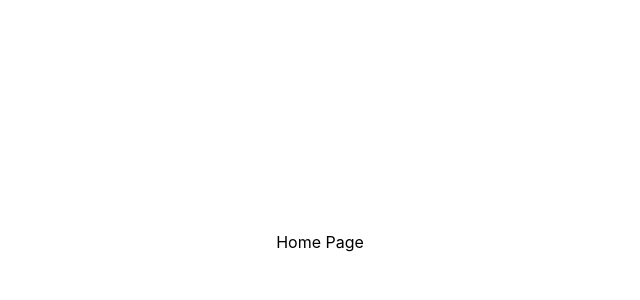
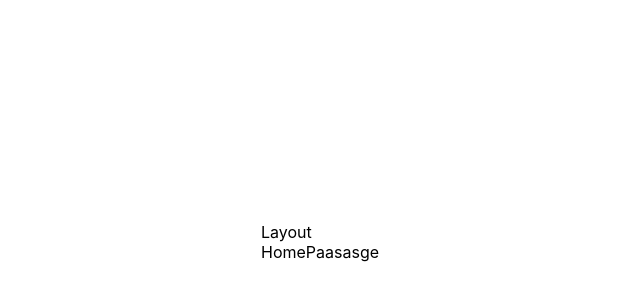
Before and after one commit to nullsploit01/odyssify, a React (Vite) app in the folder client/: page / in a window 1280 px wide. Shown: the part 158-458 px from the top of the page, without its empty margins (320-960 px from the left). Built offline with nearby package versions, Linux system fonts and the light colour scheme.

Commit message:
setup basic hoc for layouting

```diff
--- /dev/null
+++ b/client/src/components/hoc/with-template/index.tsx
@@ -0,0 +1,15 @@
+import { FC, PropsWithChildren } from 'react'
+
+const withTemplate = (Component: FC, Template: FC<PropsWithChildren>) => {
+  const UpdatedComponent = () => {
+    return (
+      <Template>
+        <Component />
+      </Template>
+    )
+  }
+
+  return UpdatedComponent
+}
+
+export default withTemplate
--- /dev/null
+++ b/client/src/components/templates/layout/index.tsx
@@ -0,0 +1,7 @@
+import { FC, PropsWithChildren } from 'react'
+
+const Layout: FC<PropsWithChildren> = ({ children }) => {
+  return <div>Layout{children}</div>
+}
+
+export default Layout
--- a/client/src/pages/home/index.tsx
+++ b/client/src/pages/home/index.tsx
@@ -1,11 +1,12 @@
-import { Fragment } from 'react'
+import { FC } from 'react'
 
-const HomePage = () => {
-  return (
-    <Fragment>
-      <div>Home Page</div>
-    </Fragment>
-  )
+import withTemplate from 'src/components/hoc/with-template'
+import Layout from 'src/components/templates/layout'
+
+const HomePage: FC = () => {
+  return <div>HomePaasasge</div>
 }
 
-export default HomePage
+const HomePageWithTemplate = withTemplate(HomePage, Layout)
+
+export default HomePageWithTemplate
--- a/client/src/theme/index.ts
+++ b/client/src/theme/index.ts
@@ -1,5 +1,5 @@
 import { theme, ThemeConfig } from 'antd'
 
 export const appTheme: ThemeConfig = {
-  algorithm: theme.darkAlgorithm
+  algorithm: theme.defaultAlgorithm
 }
```
